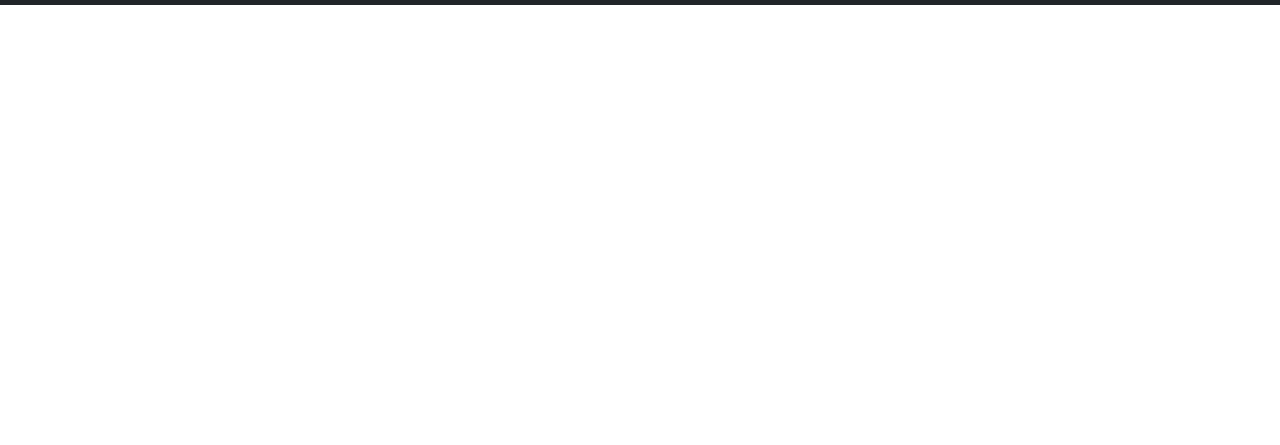
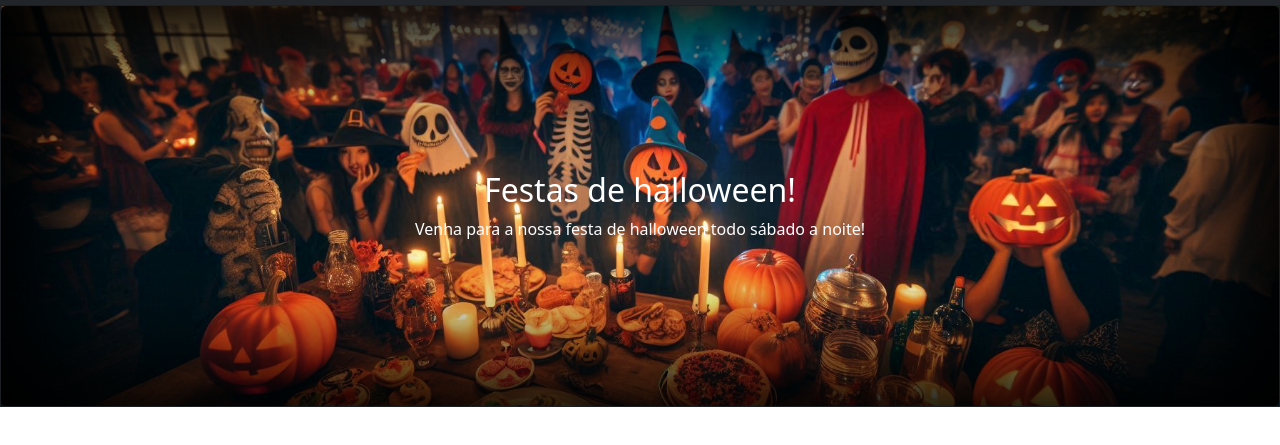
Before and after one commit to oFelpex/caldeirao-da-bruxa, a plain HTML site: page index.html in a window 1280 px wide. Shown: the part 97-542 px from the top of the page. Drawn offline with nearby package versions, Linux system fonts and the light colour scheme.

Commit message:
adicionei uma imagem de capa na página inicial

```diff
--- a/global.css
+++ b/global.css
@@ -1,3 +1,7 @@
+
+.navbar.navbar-expand-lg.bg-dark  {
+    z-index: 2;
+}
 .logo {
     margin: 10px;
 }
@@ -16,7 +20,6 @@
     padding: 0px 5px 0px 0px;
     transition: 0.3s;
 }
-
 h1, .navbar-nav.navbar-menu-utility .nav-item, .navbar-nav.navbar-menu-main .nav-item {
     white-space: nowrap;
 }
--- a/index.html
+++ b/index.html
@@ -70,6 +70,13 @@
           </div>
         </nav>
       </header>
+      <section class="card text-bg-dark">
+        <img src="/assets - home/halloween-party.jpeg" class="halloween-party-cover" height="1792" alt="Uma festa de halloween no Caldeirão da Bruxa">
+        <div class="card-img-overlay">
+          <h2 class="card-title">Festas de halloween!</h2>
+          <p class="card-text">Venha para a nossa festa de halloween todo sábado a noite!</p>
+        </div>
+      </section>
   </body>
   <script src="https://cdn.jsdelivr.net/npm/bootstrap@5.3.3/dist/js/bootstrap.bundle.min.js" integrity="sha384-YvpcrYf0tY3lHB60NNkmXc5s9fDVZLESaAA55NDzOxhy9GkcIdslK1eN7N6jIeHz" crossorigin="anonymous"></script>
   <script scr="script.js"></script>
--- a/style.css
+++ b/style.css
@@ -0,0 +1,18 @@
+section.card.text-bg-dark {
+    border-radius: 0px;
+}
+.halloween-party-cover {
+    height: 400px;
+
+    object-fit: cover;
+}
+.card-img-overlay {
+    display: flex;
+    flex-direction: column;
+    align-items: center;
+    justify-content: center;
+    box-shadow: inset 0px 0px 100px 50px rgb(0, 0, 0);
+}
+.card-title, .card-text {
+    filter: drop-shadow(0px 0px 50px rgb(246, 246, 246));
+}
```
Also changed, not shown: assets - home/halloween-party.jpeg (added).
